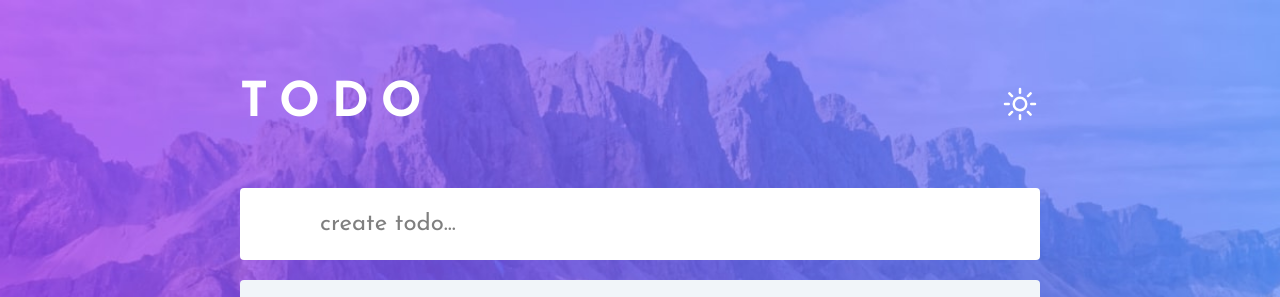
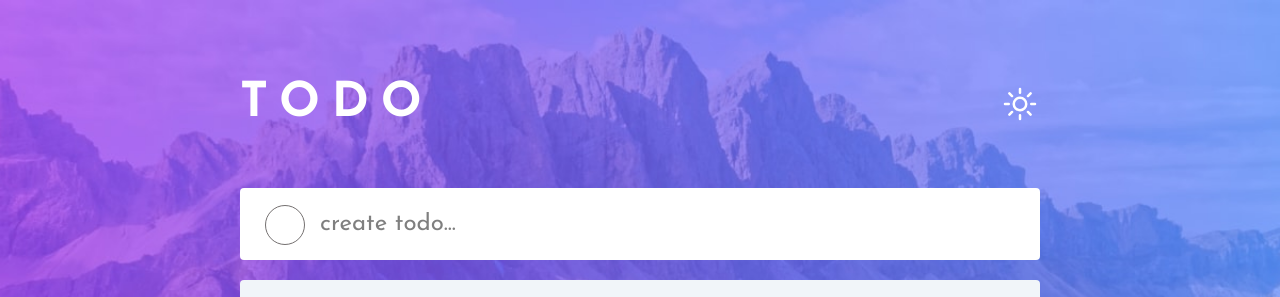
Before and after one commit to imotD/taskly-todo-frontend, a React (Vite) app: page / in a window 1280 px wide. Shown: the top 297 px of the page. Built offline with nearby package versions, Linux system fonts and the light colour scheme.

Commit message:
feat: add handleMode darkmod and add handleInput

```diff
--- a/src/components/TodoItem.tsx
+++ b/src/components/TodoItem.tsx
@@ -1,13 +1,33 @@
-// import { useState } from 'react'
+import { useState } from "react";
 
 function TodoItem() {
-  // const [count, setCount] = useState(0)
+  const [todo, setTodo] = useState("");
+
+  const handleChange = (e: any) => {
+    setTodo(e.target.value);
+  };
+
+  const handleKeydown = (e: any) =>{
+    if(e.key === "Enter"){
+      e.preventDefault();
+      console.log(todo);
+    }
+  }
 
   return (
-    <div className="mt-15 mb-5">
-    <input className="w-full py-5 px-20 text-2xl bg-white rounded " id="todo" type="text" placeholder="create todo..."></input>
-   </div>
-  )
+    <div className="mt-15 mb-5 relative">
+      <div className="todo-input"></div>
+      <input
+        className="w-full py-5 px-20 text-2xl bg-white rounded "
+        id="todo"
+        type="text"
+        placeholder="create todo..."
+        onChange={handleChange}
+        onKeyDown={handleKeydown}
+        value={todo}
+      ></input>
+    </div>
+  );
 }
 
-export default TodoItem
+export default TodoItem;
--- a/src/pages/Home.tsx
+++ b/src/pages/Home.tsx
@@ -1,10 +1,16 @@
-// import { useState } from 'react'
-import Light from '../assets/light.svg'
+import { useState } from 'react'
 import { TodoItem, TodoList } from '../components';
-// import Dark from '../assets/dark.svg'
+
+import LightIcon from '../assets/light.svg'
+import DarkIcon from '../assets/dark.svg'
 
 function Home() {
-  // const [count, setCount] = useState(0)
+  const [mode, setMode] = useState('light');
+
+  const handleMode = () =>{
+    setMode((prevMode) => (prevMode === 'light' ? 'dark' : 'light'));
+
+  }
 
   return (
     <>
@@ -16,7 +22,7 @@ function Home() {
         >
           <span>TODO</span>
 
-          <img src={Light} alt="icon" className="w-10 h-10 cursor-pointer" />
+          <img src={mode === 'light' ? LightIcon : DarkIcon} alt="icon" className="w-10 h-10 cursor-pointer" onClick={handleMode} />
         </div>
 
         <TodoItem />
@@ -26,4 +32,4 @@ function Home() {
   );
 }
 
-export default Home;
+export default Home
--- a/src/styles/home.css
+++ b/src/styles/home.css
@@ -15,3 +15,15 @@
     background: linear-gradient(135deg, #6a9ff5, #b46be3);
     border-radius: 50%;
 }
+
+.todo-input{
+    position: absolute;
+    height: 40px;
+    width: 40px;
+    padding: 8px;
+    border: 1px solid rgb(116, 112, 112);
+    border-radius: 50%;
+
+    left:25px;
+    bottom: 15px;
+}
```
